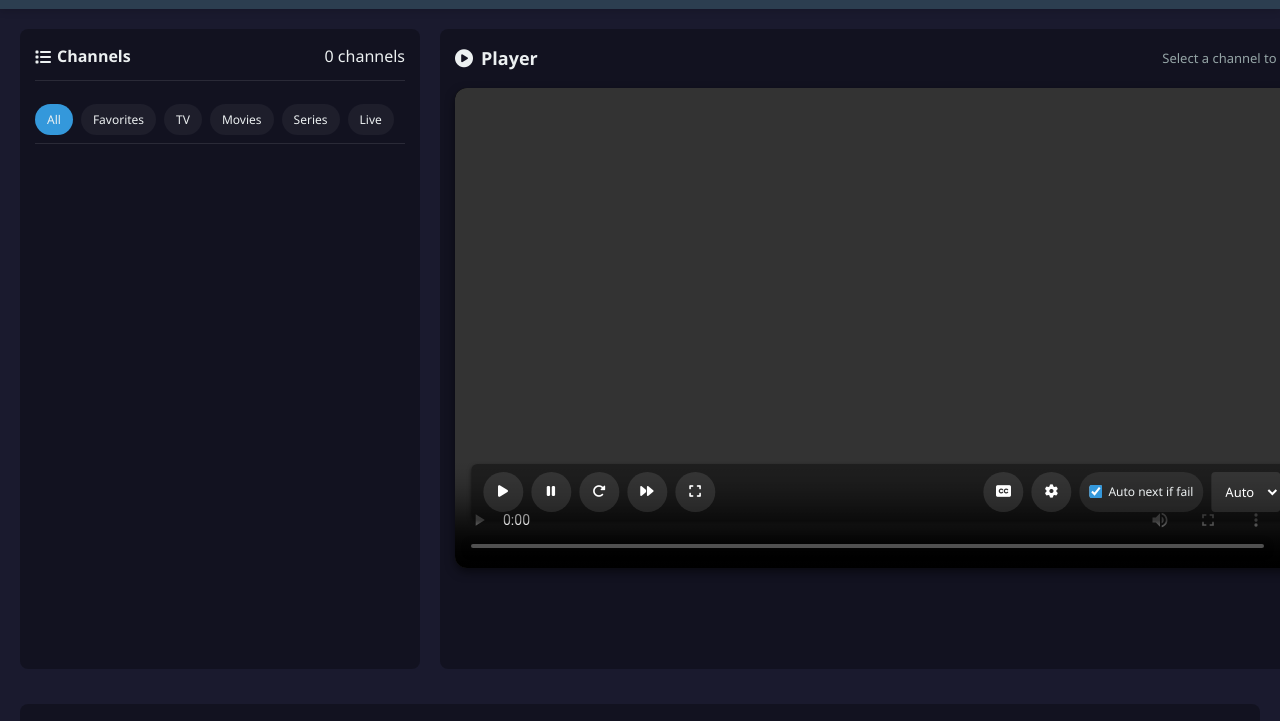
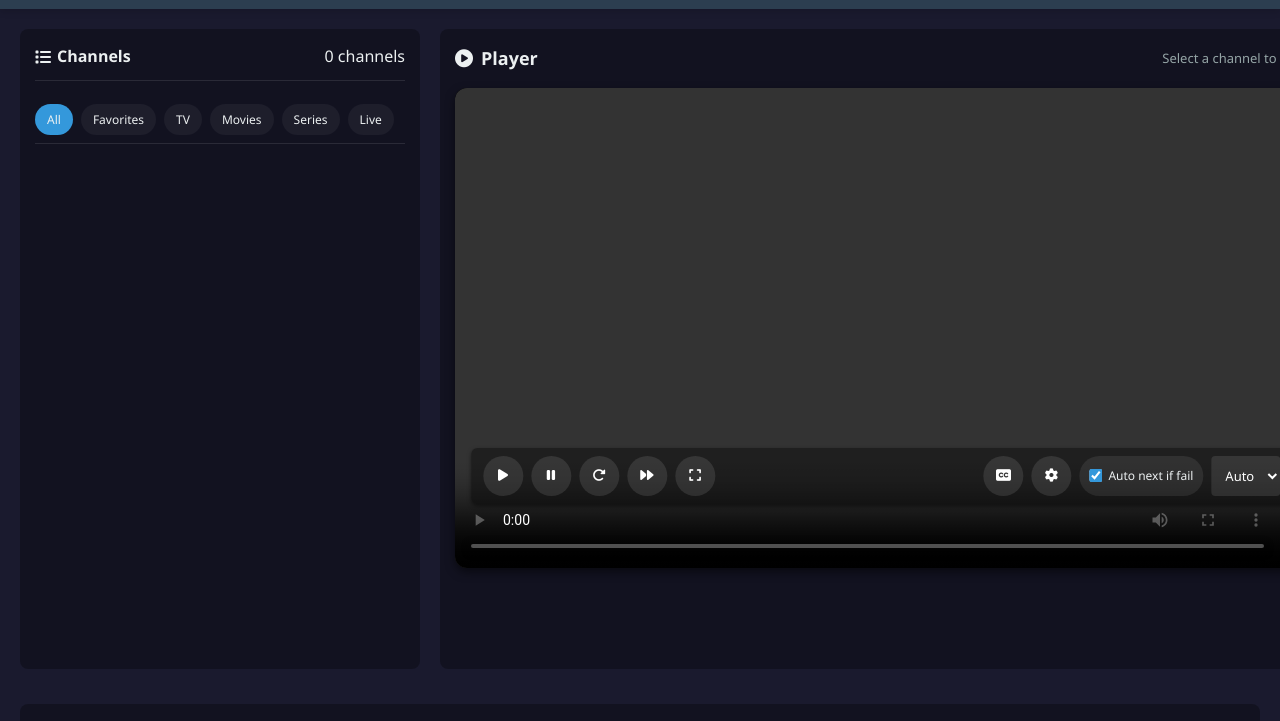
Before and after one commit to Boris8800/IPTV, a plain HTML site: page index.html in a window 1280 px wide. Shown: the part 60-781 px from the top of the page. Drawn offline with nearby package versions, Linux system fonts and the light colour scheme.

```diff
--- a/styles.css
+++ b/styles.css
@@ -371,7 +371,7 @@ header {
   border-radius: 6px;
   box-shadow: 0 2px 4px rgba(0,0,0,0.5);
   position: absolute;
-  bottom: 48px; /* moved down three lanes */
+  bottom: 64px; /* moved down four lanes */
   left: 50%;
   transform: translateX(-50%);
   width: calc(100% - 32px);
```
